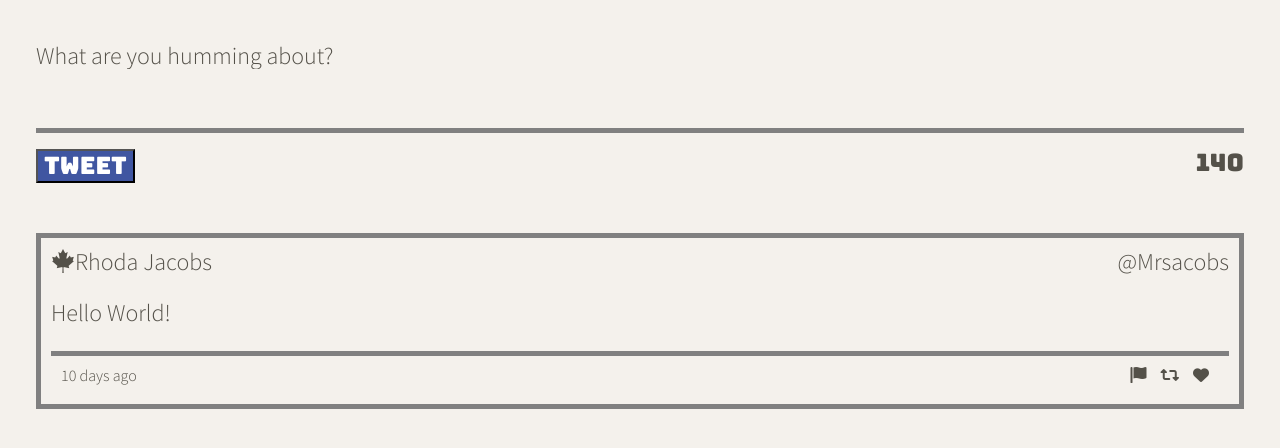
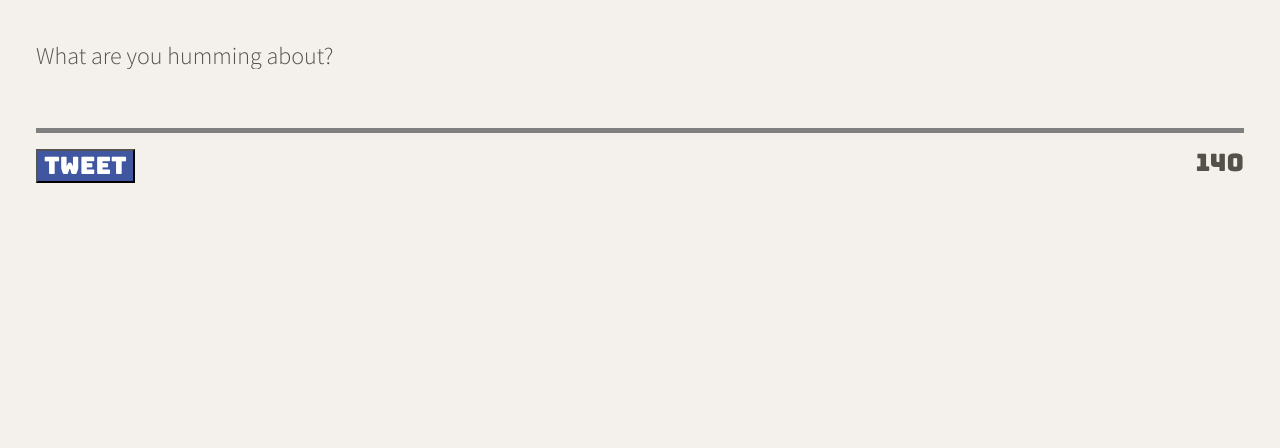
Before and after one commit to Gulsemin113/tweeter, a website: page public/index.html in a window 1280 px wide. Shown: the part 522-970 px from the top of the page. After the commit the page ends 800 px from the top, so only its background shows below. Drawn offline with nearby package versions, Linux system fonts and the light colour scheme.

Commit message:
empty out the container in my index.html file

```diff
--- a/public/index.html
+++ b/public/index.html
@@ -23,11 +23,11 @@
 
     <!-- External JS -->
     <script src="https://ajax.googleapis.com/ajax/libs/jquery/3.4.1/jquery.min.js"></script>
+
     <script src="https://cdnjs.cloudflare.com/ajax/libs/timeago.js/4.0.2/timeago.min.js" integrity="sha512-SVDh1zH5N9ChofSlNAK43lcNS7lWze6DTVx1JCXH1Tmno+0/1jMpdbR8YDgDUfcUrPp1xyE53G42GFrcM0CMVg==" crossorigin="anonymous" referrerpolicy="no-referrer"></script>
     <!-- App JS -->
     <script type="text/javascript" src="/scripts/client.js"></script>
     <script type="text/javascript" src="/scripts/composer-char-counter.js"></script>
-
   </head>
 
   <body>
@@ -66,22 +66,10 @@
           </form>
         </section>
 
-        <section class = "tweet-container">
-          <article class = "tweets">
-            <header>
-             <a><i class="fa-brands fa-canadian-maple-leaf"></i>Rhoda Jacobs</a>
-              <span class = "username">@Mrsacobs</span>
-            </header>
-            <p> Hello World!</p>
-            <footer>
-              <span class = "time-left">10 days ago</span>
-              <div class = "tweet-icons">
-                <i class="fas fa-flag"></i>
-                <i class="fas fa-retweet"></i>
-                <i class="fas fa-heart"></i>
-              </div>
-            </footer>
-          </article>
+        <section>
+
+          <div id="tweets-container" class="tweets-container"></div>
+
         </section>
       </div>
 
```
